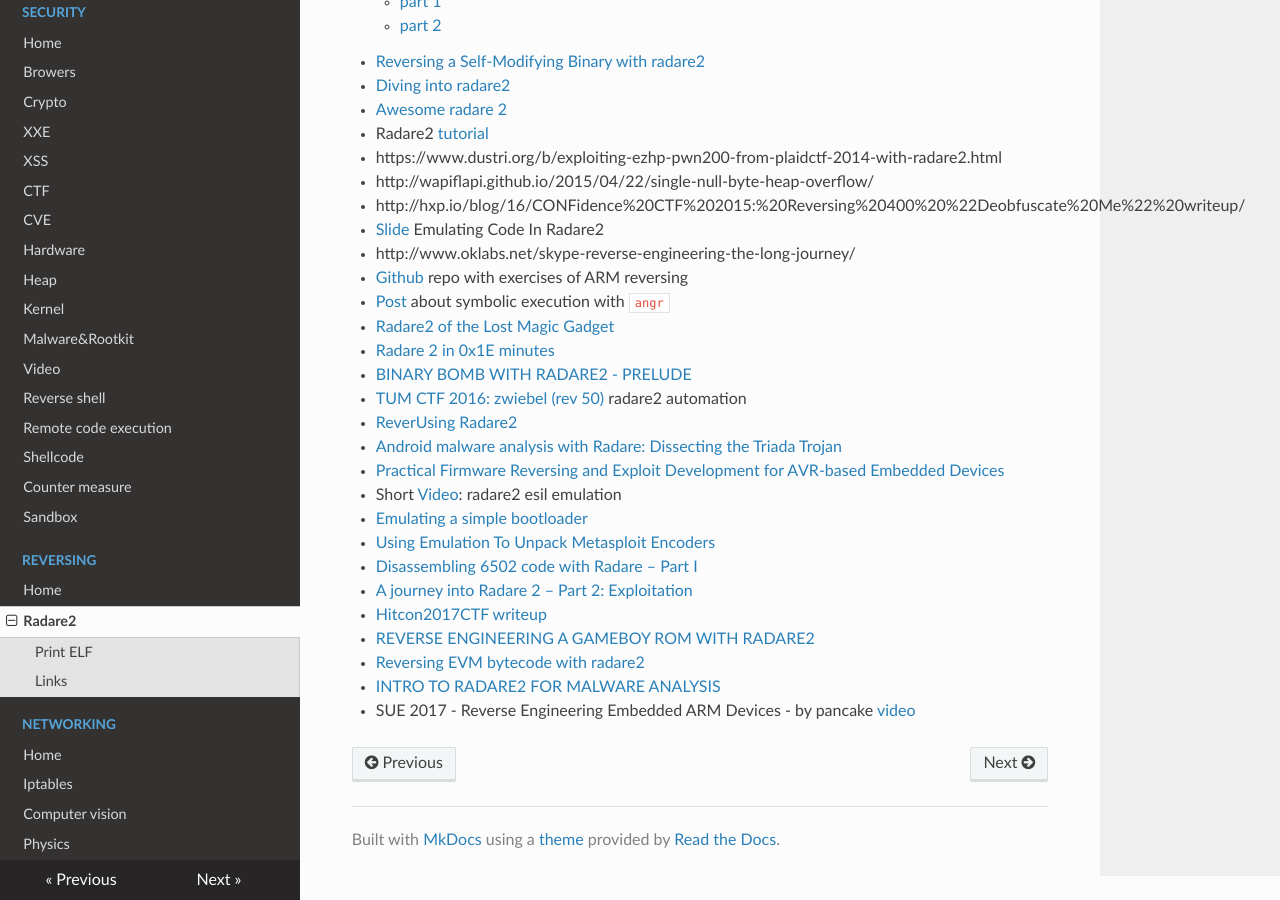
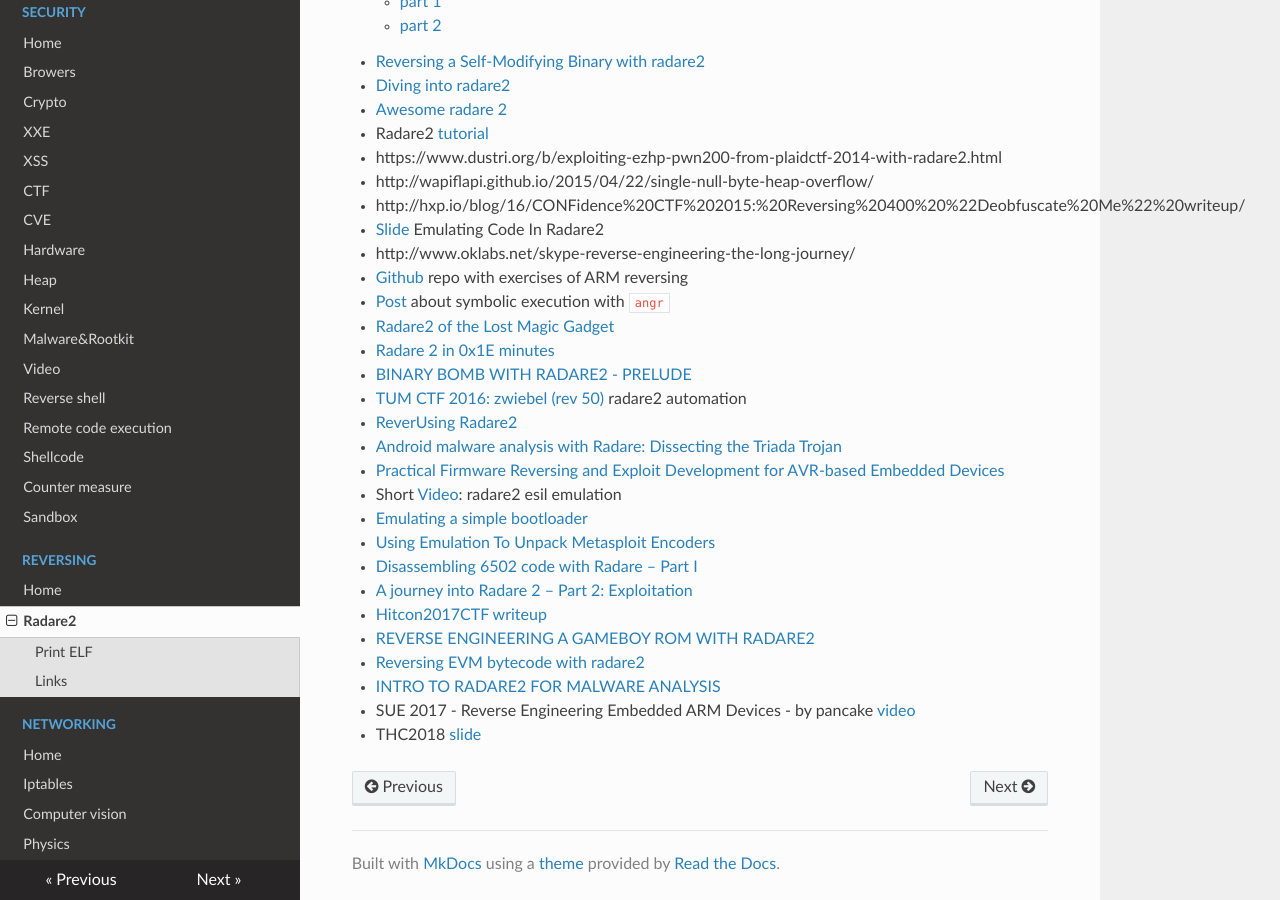
Before and after one commit to gipi/low-level, an MkDocs documentation site: the page built from docs/reversing/radare2.md, in a window 1280 px wide and 900 px high, scrolled down 1789 px. Built offline with MkDocs 1.6.1, drawn with Linux system fonts in a browser that asks for light colours; nearby versions of some CDN libraries; old or Windows-style settings are respelled for this version of MkDocs.

Commit message:
Update radare2.md

```diff
--- a/docs/reversing/radare2.md
+++ b/docs/reversing/radare2.md
@@ -135,3 +135,4 @@
  - [Reversing EVM bytecode with radare2](https://blog.positive.com/reversing-evm-bytecode-with-radare2-ab77247e5e53)
  - [INTRO TO RADARE2 FOR MALWARE ANALYSIS](https://malwology.com/2018/11/30/intro-to-radare2-for-malware-analysis/)
  - SUE 2017 - Reverse Engineering Embedded ARM Devices - by pancake [video](https://www.youtube.com/watch?v=oXSx0Qo2Upk)
+ - THC2018 [slide](https://www.radare.org/get/THC2018.pdf)
```
